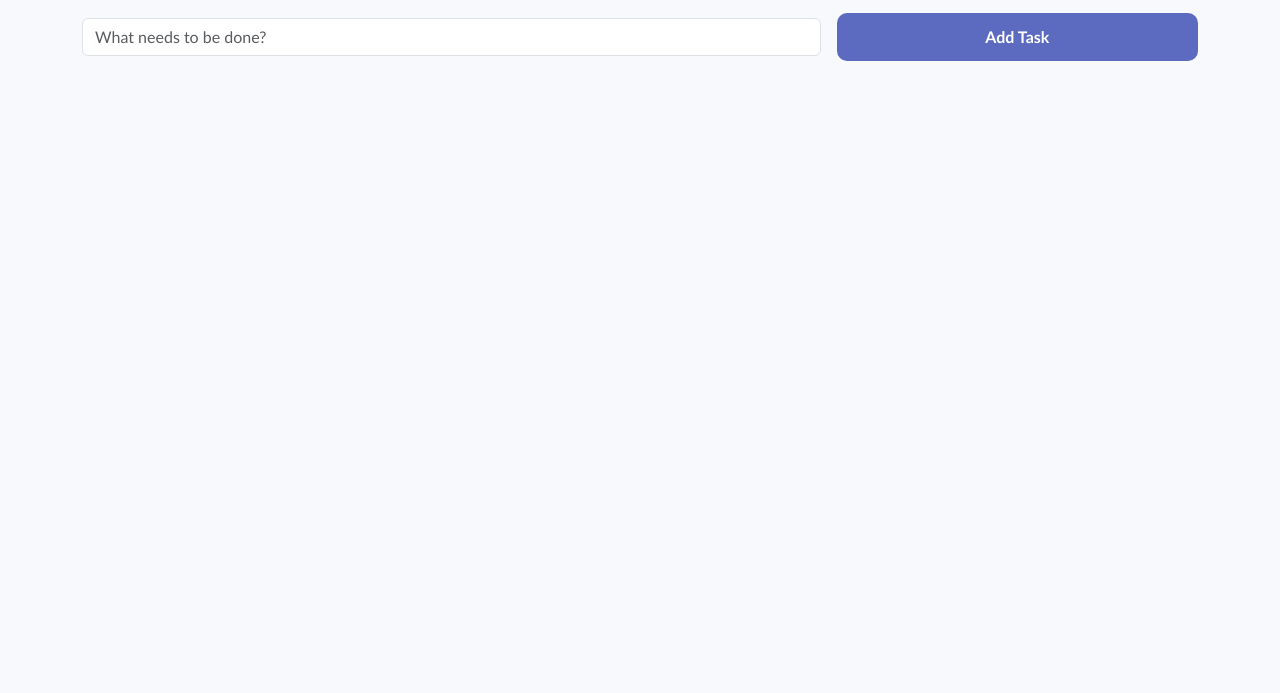
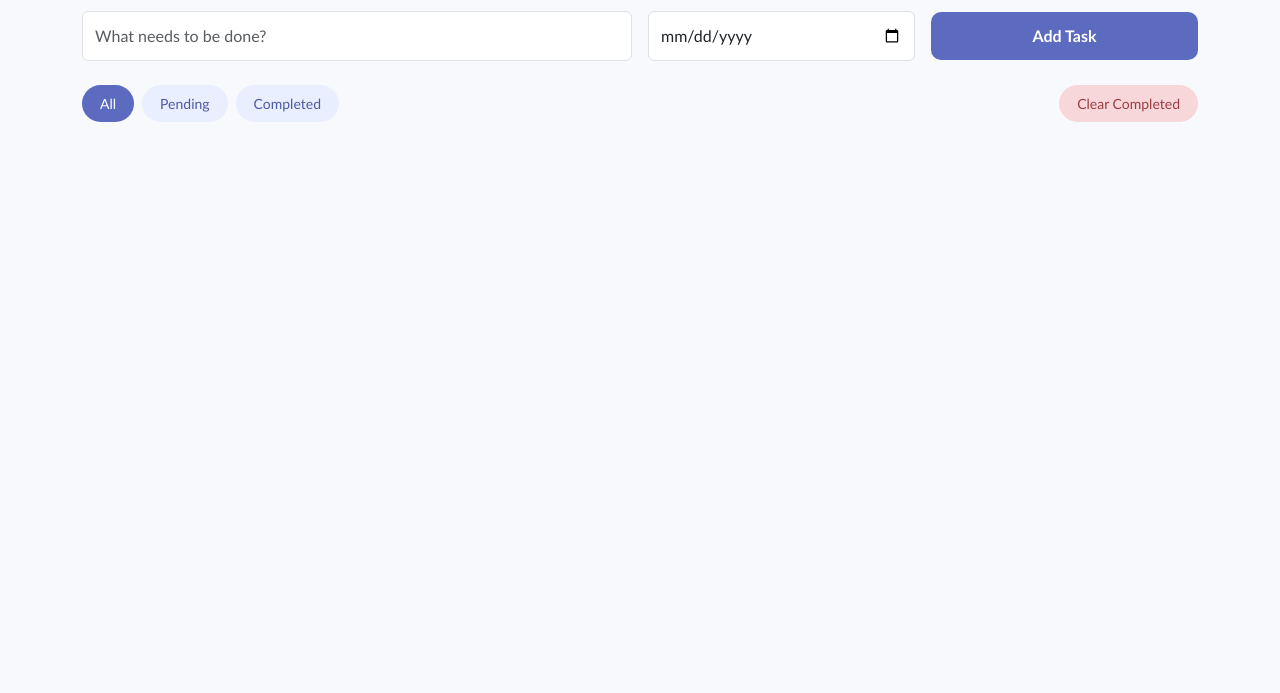
Before and after one commit to tribxieee/CodingCamp-08Dec2025-NadyaDenaneer, a plain HTML site: page index.html in a window 1280 px wide. Shown: the part 107-800 px from the top of the page. Drawn offline with nearby package versions, Linux system fonts and the light colour scheme; some packages are replaced by stand-ins of ours; a script that the page names is missing.

Commit message:
update filter

```diff
--- a/css/style.css
+++ b/css/style.css
@@ -9,13 +9,21 @@ header.navbar {
     position: sticky;
     top: 0;
     z-index: 1000;
-    padding: 20px 0;
+    padding-top: 50px;
+    margin-bottom: -20px;
 }
-
 .navbar-brand {
     font-size: 30px;
     font-weight: 600;
 }
+
+/* main */
+.input-group .form-control,
+.input-group-text {
+    padding-top: 12px;
+    padding-bottom: 12px;
+}
+
 
 /* buttton */
 .btn-add {
@@ -27,7 +35,6 @@ header.navbar {
     border: none;
     transition: 0.2s;
 }
-
 .btn-add:hover {
     background-color: #4c59a3;
     transform: translateY(-2px);
@@ -37,3 +44,33 @@ header.navbar {
 #task .container {
     padding-top: 10px;
 }
+
+/* filter */
+.filter-btn {
+    padding: 8px 18px;
+    border: none;
+    background-color: #e9efff;
+    color: #4c59a3;
+    border-radius: 20px;
+    font-weight: 500;
+    font-size: 14px;
+    transition: 0.2s;
+}
+.filter-btn.active,
+.filter-btn:hover {
+    background-color: #5C6BC0;
+    color: white;
+}
+.clear-btn {
+    padding: 8px 18px;
+    border: none;
+    background-color: #f8d7da;
+    color: #9b3e43;
+    border-radius: 20px;
+    font-weight: 500;
+    font-size: 14px;
+    transition: 0.2s;
+}
+.clear-btn:hover {
+    background-color: #e6bfc3;
+}
--- a/index.html
+++ b/index.html
@@ -24,27 +24,53 @@
     <main class="py-4">
         <section id="task">
             <div class="container">
+            <form class="row g-3 align-items-center">
 
-                <form class="row g-3 align-items-center">
-                    <div class="col-md-8 col-sm-12">
-                        <label for="taskInput" class="visually-hidden">Task Name</label>
+                <div class="col-md-6 col-sm-12">
+                    <div class="input-group">
                         <input
                             type="text"
-                            id="taskInput"
                             class="form-control"
                             placeholder="What needs to be done?"
                         >
                     </div>
+                </div>
 
-                    <div class="col-md-4 col-sm-12 d-grid">
-                        <button type="submit" class="btn-add">Add Task</button>
+                <div class="col-md-3 col-sm-12">
+                    <div class="input-group">
+                        <input
+                            type="date"
+                            class="form-control"
+                            placeholder="Due Date"
+                        >
                     </div>
-                </form>
+                </div>
 
+                <div class="col-md-3 col-sm-12 d-grid">
+                    <button type="submit" class="btn-add">Add Task</button>
+                </div>
+
+            </form>
             </div>
         </section>
     </main>
 
+    <!-- filter -->
+    <section class="task-filter">
+        <div class="container">
+            <div class="d-flex justify-content-between align-items-center filter-bar">
+                <div class="filters d-flex gap-2">
+                    <button class="filter-btn active">All</button>
+                    <button class="filter-btn">Pending</button>
+                    <button class="filter-btn">Completed</button>
+                </div>
+                <button class="clear-btn">Clear Completed</button>
+            </div>
+        </div>
+    </section>
+
+<script src="https://cdn.jsdelivr.net/npm/sweetalert2@11"></script>
 <script src="https://cdn.jsdelivr.net/npm/bootstrap@5.3.8/dist/js/bootstrap.bundle.min.js"></script>
+<script src="js/script.js"></script>
 </body>
 </html>
--- a/js/script.js
+++ b/js/script.js
@@ -0,0 +1,9 @@
+document.querySelector(".btn-add").addEventListener("click", (e) => {
+    e.preventDefault();
+
+    Swal.fire({
+        title: "Task added!",
+        icon: "success",
+        draggable: true
+    });
+});
```
